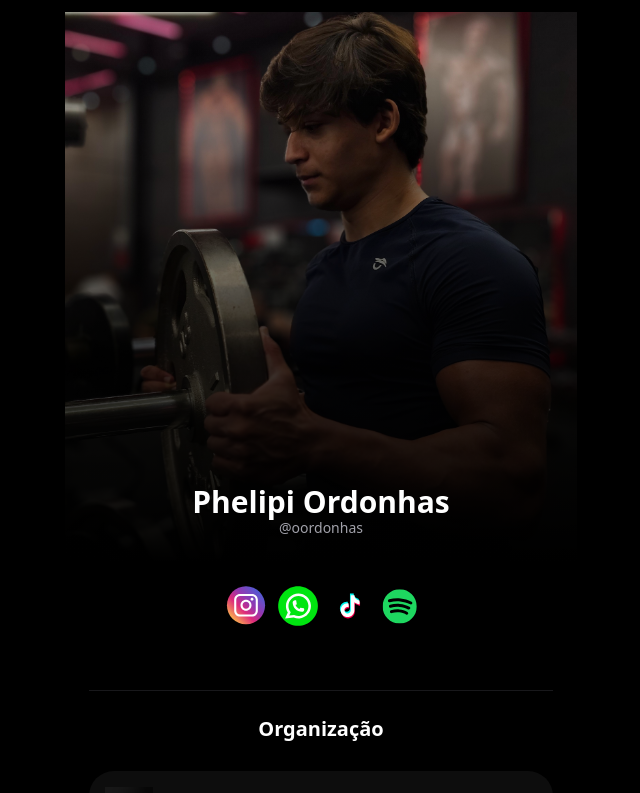
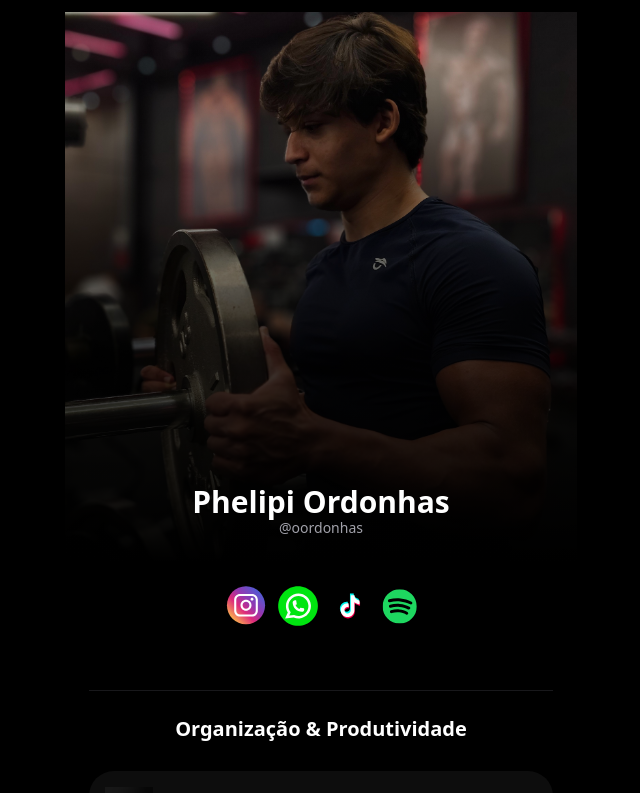
Before and after one commit to lucasfabbrim/ph, a Next.js app: page / in a window 1280 px wide. Shown: the top 793 px of the page, without its empty margins (319-959 px from the left). Built offline with nearby package versions, Linux system fonts and the light colour scheme.

Commit message:
Update page.tsx

```diff
--- a/src/app/page.tsx
+++ b/src/app/page.tsx
@@ -88,7 +88,7 @@ export default function Home() {
           {/* Excellence Card */}
           <div className="space-y-3 border-b border-b-zinc-900 pb-12 mx-6 pt-6 border-t border-t-zinc-900">
             <h1 className="items-center text-center text-xl pb-4 font-semibold">
-              Organização
+              Organização & Produtividade
             </h1>
             <Card className="bg-neutral-900/60 border-none rounded-[25px]">
               <div className="w-full justify-between p-4 h-auto flex items-center">
```
